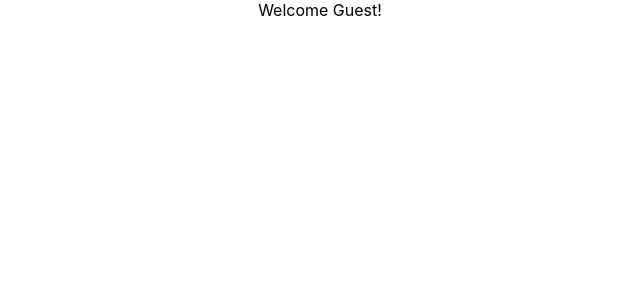
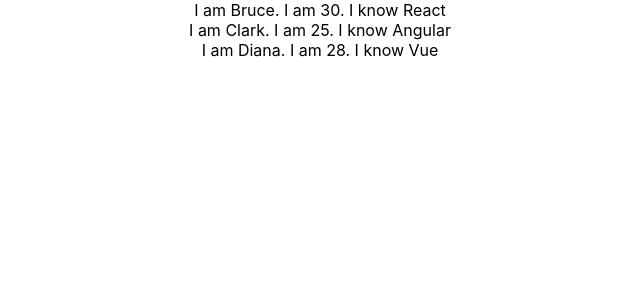
Before and after one commit to takinabradley/Codevolution-react-tutorial, a React (Create React App) app: page / in a window 1280 px wide. Shown: the top 300 px of the page, without its empty margins (320-960 px from the left). Built offline with nearby package versions, Linux system fonts and the light colour scheme.

Commit message:
Finish 'List Rendering'

```diff
--- a/src/App.js
+++ b/src/App.js
@@ -6,11 +6,12 @@
 import EventBind from "./components/EventBind"
 import ParentComponent from "./components/ParentComponent"
 import UserGreeting from "./components/UserGreeting"
+import NameList from "./components/NameList"
 
 function App() {
   return (
     <div className="App">
-      <UserGreeting />
+      <NameList />
     </div>
   )
 }
--- /dev/null
+++ b/src/components/NameList.js
@@ -0,0 +1,30 @@
+import React from "react"
+import Person from "./Person"
+export default function NameList() {
+  const people = [
+    {
+      id: 1,
+      name: "Bruce",
+      age: 30,
+      skill: "React"
+    },
+    {
+      id: 2,
+      name: "Clark",
+      age: 25,
+      skill: "Angular"
+    },
+    {
+      id: 3,
+      name: "Diana",
+      age: 28,
+      skill: "Vue"
+    }
+  ]
+
+  const personList = people.map((person) => (
+    <Person personData={person} key={person.id} />
+  ))
+
+  return <div>{personList}</div>
+}
--- /dev/null
+++ b/src/components/Person.js
@@ -0,0 +1,8 @@
+import React from "react"
+export default function Person({ personData }) {
+  return (
+    <div>
+      I am {personData.name}. I am {personData.age}. I know {personData.skill}
+    </div>
+  )
+}
```
Also changed, not shown: 1 other file (tests, documents, lock files or other folders).
